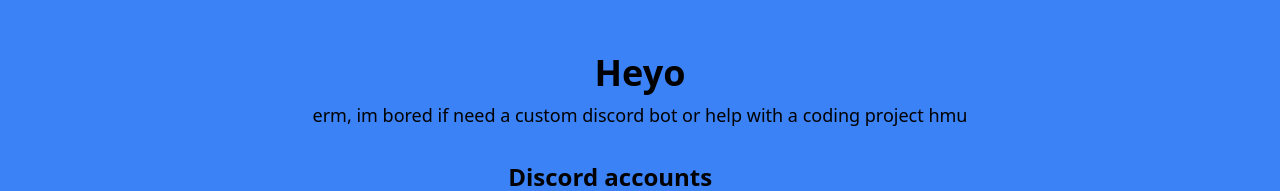
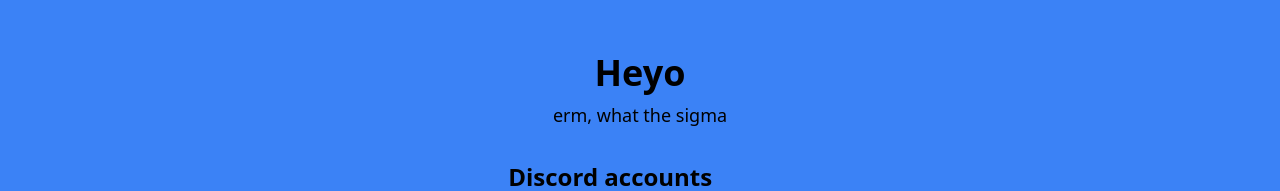
Before and after one commit to BlackShadowSaber/meow, a plain HTML site: page index.html in a window 1280 px wide. Shown: the part 221-412 px from the top of the page. Drawn offline with nearby package versions, Linux system fonts and the light colour scheme.

Commit message:
Update index.html
meow

```diff
--- a/index.html
+++ b/index.html
@@ -101,7 +101,7 @@
 
 <div class="min-h-screen bg-blue-500 text-[var(--foreground)] flex flex-col items-center justify-center p-4">
   <h1 class="text-4xl font-bold text-[var(--primary)] mb-2">Heyo</h1>
-  <p class="text-lg text-[var(--muted-foreground)] mb-8">erm, im bored if need a custom discord bot or help with a coding project hmu</p>
+  <p class="text-lg text-[var(--muted-foreground)] mb-8">erm, what the sigma</p>
   <div class="text-left">
     <h2 class="text-2xl font-semibold text-[var(--foreground)] mb-4">Discord accounts</h2>
     <div class="flex items-center space-x-4">
```
